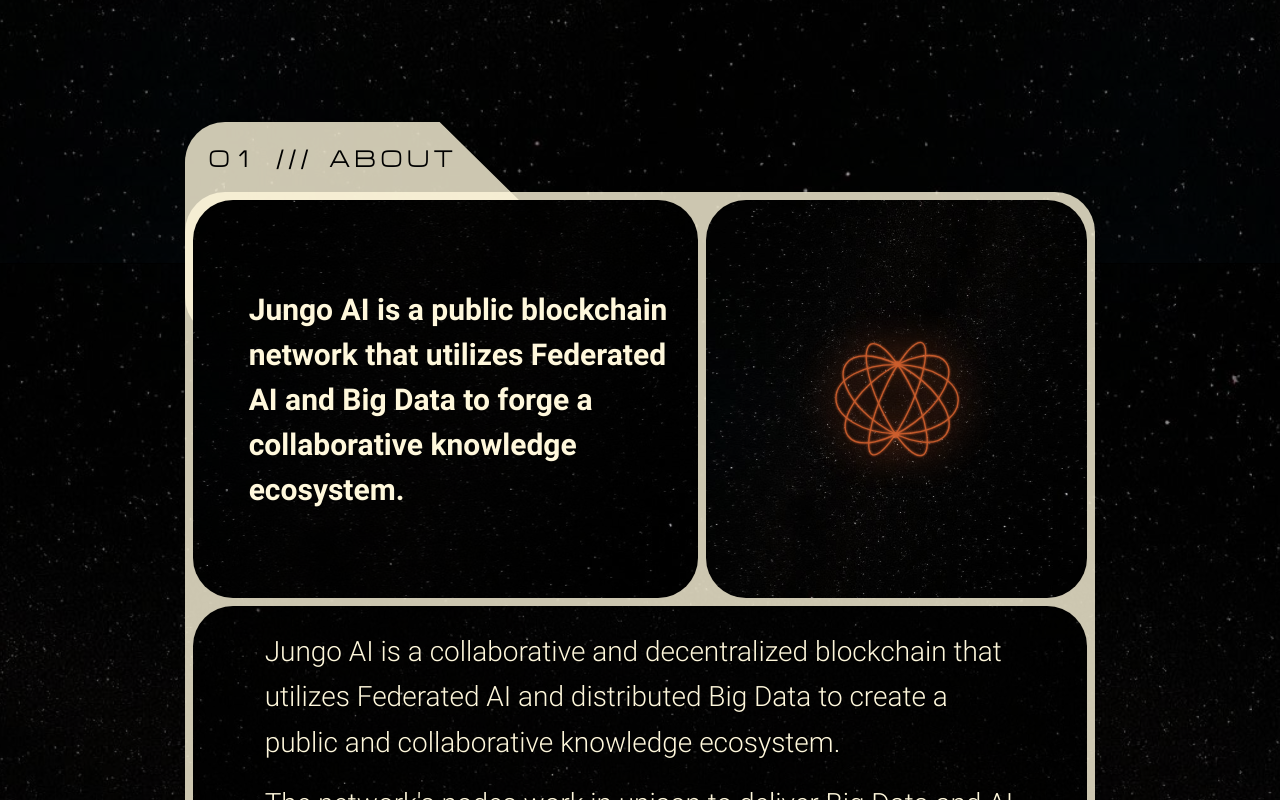
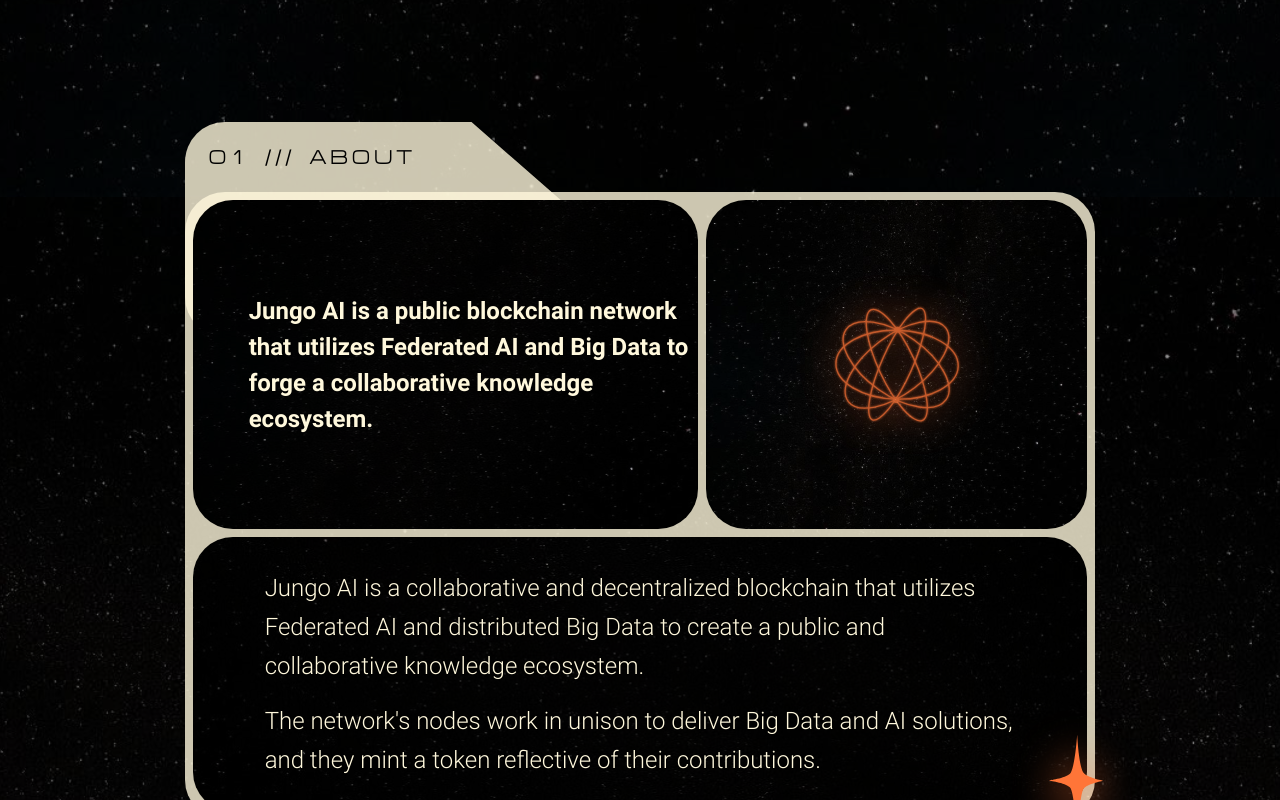
Before and after one commit to AzamHosseinian/jungo-ai, a React (Vite) app: page / in a window 1280 px wide. Shown: the part 860-1660 px from the top of the page. Built offline with nearby package versions, Linux system fonts and the light colour scheme.

Commit message:
update text size responsiveness

```diff
--- a/src/components/About/About.jsx
+++ b/src/components/About/About.jsx
@@ -40,7 +40,7 @@
       >
         {/* Tab on the top-left side */}
         <div
-          className="absolute top-[-60px] lg:top-[-70px] left-0 w-[70%] md:w-[40%] h-[120px] md:h-[215px] rounded-[40px] tab-shape z-0 hidden md:block"
+          className="absolute top-[-60px] lg:top-[-70px] left-0 w-[70%] md:w-[45%] h-[120px] md:h-[215px] rounded-[40px] tab-shape z-0 hidden md:block"
           style={{ backgroundColor: "rgba(255, 248, 220, 0.8)" }}
         >
           <span className="flex items-start justify-start h-full md:text-black font-microExtendFLF custom-h1 lg:px-6 py-6 hidden md:flex">
@@ -59,7 +59,7 @@
         <div className="flex flex-col space-y-2 md:space-y-0 md:flex-row md:justify-between md:space-x-2 z-10">
           {/* Row 1 Column 1: Text */}
           <div
-            className="bg-black w-full md:w-[56.58%] h-[185px] md:h-[398px] rounded-[16px] md:rounded-[40px] p-2 md:pl-14"
+            className="bg-black w-full md:w-[56.58%] h-[185px] md:h-[329px] bt-1920:h-[398px] rounded-[16px] md:rounded-[40px] p-2 md:pl-14"
             style={{
               backgroundColor: "black",
               backgroundImage: 'url("/assets/images/About/R1C1.svg")',
@@ -68,7 +68,7 @@
               backgroundRepeat: "no-repeat",
             }}
           >
-            <h2 className="text-[#FFF8DC] text-[16px] lg:text-[24px] xl:text-[30px] font-roboto font-semibold flex items-center justify-center h-full text-left">
+            <h2 className="text-[#FFF8DC] text-[16px] md:text-[24px] bt-1920:text-[30px] font-roboto font-semibold flex items-center justify-center h-full text-left">
               Jungo AI is a public blockchain network that utilizes Federated AI
               and Big Data to forge a collaborative knowledge ecosystem.
             </h2>
@@ -76,7 +76,7 @@
 
           {/* Row 1 Column 2: Shape Image */}
           <div
-            className="bg-black w-full md:w-[42.61%] md:h-[398px] rounded-[16px] md:rounded-[40px] p-2 md:p-4 flex items-center justify-center"
+            className="bg-black w-full md:w-[42.61%] md:h-[329px] bt-1920:h-[398px] rounded-[16px] md:rounded-[40px] p-2 md:p-4 flex items-center justify-center"
             style={{
               backgroundColor: "black",
               backgroundImage: 'url("/assets/images/About/R1C2.svg")',
@@ -95,7 +95,7 @@
 
         {/* Second Row: Another Text Block */}
         <div
-          className="mt-2 bg-black w-full h-[336px] md:h-[334px] rounded-[16px] md:rounded-[40px] p-4 md:p-[72px] flex flex-col justify-center text-left"
+          className="mt-2 bg-black w-full h-[336px] md:h-[275px] bt-1920:h-[334px] rounded-[16px] md:rounded-[40px] p-4 md:p-[72px] flex flex-col justify-center text-left"
           style={{
             backgroundColor: "black",
             backgroundImage: 'url("/assets/images/About/R2C.svg")',
@@ -104,12 +104,12 @@
             backgroundRepeat: "no-repeat",
           }}
         >
-          <p className="text-[16px] lg:text-[24px] xl:text-[28px] leading-relaxed font-roboto text-[#FFF8DC]">
+          <p className="text-[16px] md:text-[24px] bt-1920:text-[26px] leading-relaxed font-roboto text-[#FFF8DC]">
             Jungo AI is a collaborative and decentralized blockchain that
             utilizes Federated AI and distributed Big Data to create a public
             and collaborative knowledge ecosystem.
           </p>
-          <p className="text-[16px] lg:text-[24px] xl:text-[28px] leading-relaxed font-roboto text-[#FFF8DC] mt-2 md:mt-4 text-left">
+          <p className="text-[16px] md:text-[24px]  bt-1920:text-[26px] leading-relaxed font-roboto text-[#FFF8DC] mt-2 md:mt-4 text-left">
             The network's nodes work in unison to deliver Big Data and AI
             solutions, and they mint a token reflective of their contributions.
           </p>
--- a/src/index.css
+++ b/src/index.css
@@ -133,16 +133,8 @@
 
 @media (max-width: 1024px) {
   .custom-h1 {
-    font-size: 20px;
+    font-size: 16px;
     margin-bottom: 98px;
-    padding-left: 60px;
-  }
-}
-
-@media (max-width: 768px) {
-  .custom-h1 {
-    font-size: 18px;
-    margin-bottom: 60px;
     padding-left: 40px;
   }
 }
@@ -151,6 +143,7 @@
   .custom-h1 {
     margin-bottom: 136px;
     padding-left: 113px;
+    font-size: 20px;
   }
 }
 
--- a/tailwind.config.js
+++ b/tailwind.config.js
@@ -16,14 +16,15 @@
       },
       screens: {
         "lt-1596": { max: "1520px", min: "640px" },
+        "bt-400": { min: "400px" },
+        "lt-400": { max: "400px" },
         "bt-827": { min: "827px" },
         "lt-827": { max: "827px" },
         "lt-1024": { max: "1024px" },
         "bt-1280": { min: "1280px" },
         "lt-1280": { max: "1280px" },
-        "bt-400": { min: "400px" },
-        "lt-400": { max: "400px" },
         "bt-1440": { min: "1440px" },
+        "bt-1920": { min: "1920px" },
       },
       transitionDuration: {
         "750": "750ms",
```
